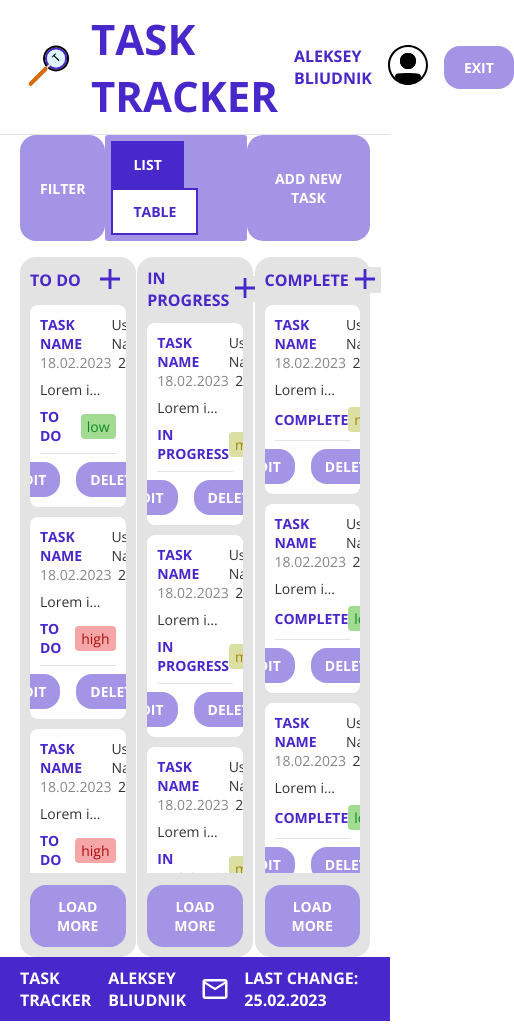
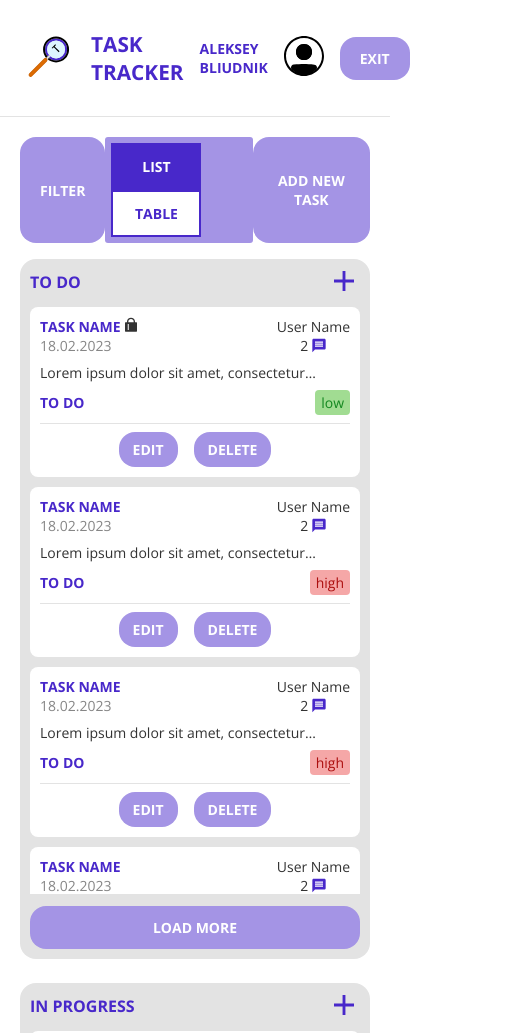
Before and after one commit to Giotu/DataMola-2023, a plain HTML site: page UI/main.html in a window 390 px wide. Shown: the top 1033 px of the page, 514 px wide, since content can reach past the window. Drawn offline with nearby package versions, Linux system fonts and the light colour scheme.

Commit message:
feat:add adaptive 768px main page

```diff
--- a/UI/assets/styles/style.css
+++ b/UI/assets/styles/style.css
@@ -120,6 +120,7 @@ a {
     padding: 12px 20px;
     border: 2px solid var(--color-primary);
     cursor: pointer;
+    min-width: 90px;
 }
 
 .toogle-btn_active {
@@ -185,6 +186,11 @@ a {
     display: flex;
     justify-content: space-between;
     align-items: center;
+}
+
+.task-card__title-privacy {
+    display: flex;
+    gap: 4px;
 }
 
 .task-card__title {
@@ -404,3 +410,27 @@ a {
 .button:hover {
     background: var(--color-primary);
 }
+
+@media screen and (max-width:768px) {
+    .header__logo-title {
+        font-size: 1.3rem;
+    }
+
+    .navigation {
+        font-size: 0.875rem;
+    }
+
+    .board {
+        flex-direction: column;
+        gap: 1.5rem;
+    }
+
+    .list-task__wrapper {
+        width: 100%;
+        max-width: 100%;
+    }
+
+    .container {
+        margin: 20px auto;
+    }
+}
--- a/UI/main.html
+++ b/UI/main.html
@@ -50,7 +50,8 @@
                                 <div class="task-card__title-date">
                                     <div class="task-card__title-privacy">
                                         <h3 class="task-card__title">Task Name</h3>
-                                        <div class="image-privacy"></div>
+                                        <div class="image-privacy"><img src="assets/img/private.svg" alt="private">
+                                        </div>
                                     </div>
                                     <span class="task-card__date">18.02.2023</span>
                                 </div>
```
Also changed, not shown: UI/assets/img/private.svg (added).
